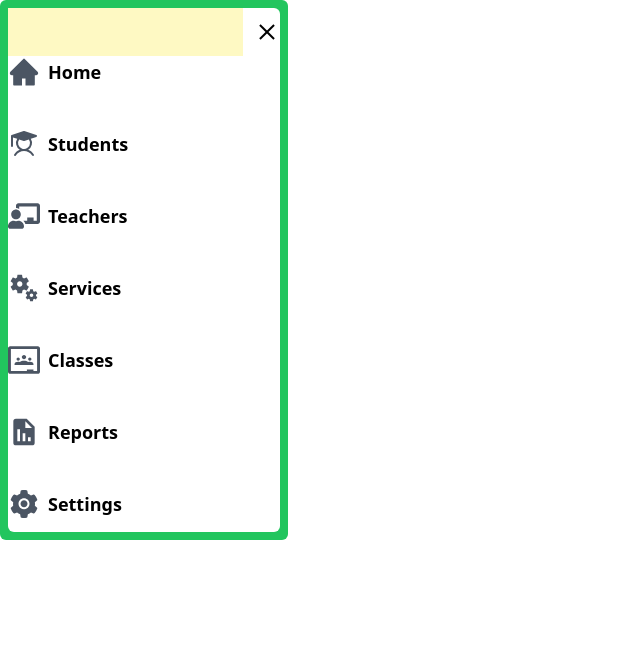
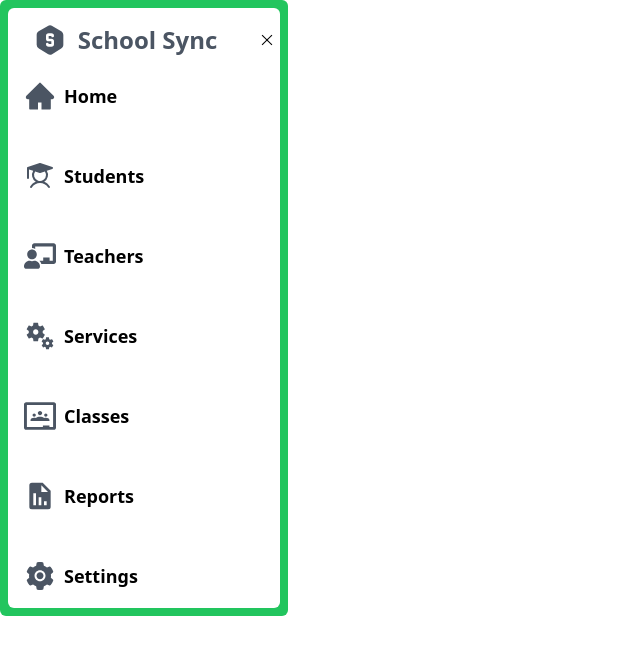
Before and after one commit to HARISHKUMAR023/SchoolMS, a React (Vite) app in the folder client/: page /side in a window 1280 px wide. Shown: the top 654 px of the page, without its empty margins (0-640 px from the left). Built offline with nearby package versions, Linux system fonts and the light colour scheme.

Commit message:
added some features

```diff
--- a/client/src/side/side.tsx
+++ b/client/src/side/side.tsx
@@ -6,98 +6,18 @@ import { FaChalkboardTeacher } from "react-icons/fa";
 import { MdOutlineMiscellaneousServices } from "react-icons/md";
 import { SiGoogleclassroom } from "react-icons/si";
 import { BiSolidReport } from "react-icons/bi";
-
-
-
+import { TbHexagonLetterSFilled } from "react-icons/tb";
 
 const Side = () => {
   const [isExpanded, setIsExpanded] = useState(true);
-  const [showHomeItems, setShowHomeItems] = useState(false);
-  const [showSettingsItems, setShowSettingsItems] = useState(false);
-  const [showStudentItems, setShowStudentItems] = useState(false);
-  const [showTeacherItems, setShowTeacherItems] = useState(false);
-  const [showServiceItems, setShowServiceItems] = useState(false);
-  const [showClassItems, setShowClassItems] = useState(false);
-  const [showReportItems, setShowReportItems] = useState(false);
+  const [activeSection, setActiveSection] = useState(null); // Track active section
 
   const toggleSidebar = () => {
     setIsExpanded(!isExpanded);
   };
 
-  const toggleHomeItems = () => {
-    setShowHomeItems(!showHomeItems);
-    setShowSettingsItems(false);
-    setShowStudentItems(false);
-    setShowTeacherItems(false);
-    setShowServiceItems(false);
-    setShowClassItems(false);
-    setShowReportItems(false);
-    setIsExpanded(true);
-  };
-
-  const toggleSettingsItems = () => {
-    setShowSettingsItems(!showSettingsItems);
-    setShowHomeItems(false);
-    setShowStudentItems(false);
-    setShowTeacherItems(false);
-    setShowServiceItems(false);
-    setShowClassItems(false);
-    setShowReportItems(false);
-    setIsExpanded(true);
-  };
-
-  const toggleStudentItems = () => {
-    setShowStudentItems(!showStudentItems);
-    setShowHomeItems(false);
-    setShowSettingsItems(false);
-    setShowTeacherItems(false);
-    setShowServiceItems(false);
-    setShowClassItems(false);
-    setShowReportItems(false);
-    setIsExpanded(true);
-  };
-
-  const toggleTeacherItems = () => {
-    setShowTeacherItems(!showTeacherItems);
-    setShowHomeItems(false);
-    setShowSettingsItems(false);
-    setShowStudentItems(false);
-    setShowServiceItems(false);
-    setShowClassItems(false);
-    setShowReportItems(false);
-    setIsExpanded(true);
-  };
-
-  const toggleServiceItems = () => {
-    setShowServiceItems(!showServiceItems);
-    setShowHomeItems(false);
-    setShowSettingsItems(false);
-    setShowStudentItems(false);
-    setShowTeacherItems(false);
-    setShowClassItems(false);
-    setShowReportItems(false);
-    setIsExpanded(true);
-  };
-
-  const toggleClassItems = () => {
-    setShowClassItems(!showClassItems);
-    setShowHomeItems(false);
-    setShowSettingsItems(false);
-    setShowStudentItems(false);
-    setShowTeacherItems(false);
-    setShowServiceItems(false);
-    setShowReportItems(false);
-    setIsExpanded(true);
-  };
-
-  const toggleReportItems = () => {
-    setShowReportItems(!showReportItems);
-    setShowHomeItems(false);
-    setShowSettingsItems(false);
-    setShowStudentItems(false);
-    setShowTeacherItems(false);
-    setShowServiceItems(false);
-    setShowClassItems(false);
+  const toggleSection = (sectionId) => {
+    setActiveSection(activeSection === sectionId ? null : sectionId);
     setIsExpanded(true);
   };
 
@@ -106,100 +26,116 @@ const Side = () => {
       <div className={`h-full ${isExpanded ? 'w-72' : 'w-28'} bg-green-500 p-2 rounded-md transition-all duration-300 overflow-y-auto`}>
         <div className="h-full bg-white rounded-md">
 
-          <div id='top' className='flex'>
-            <div className='bg-yellow-100 w-full'></div>
+          <div id='top' className='flex items-center pt-2'>
+            <div className={`w-full  flex items-center justify-center`}>
+              <TbHexagonLetterSFilled className='size-8 text-gray-600' />
+              <p className={`ml-3 text-2xl font-bold text-gray-600 ${isExpanded ? null : 'hidden'} `}>School Sync</p>
+            </div>
             <div className='-mr-[11px] ml-auto'>
               <Hamburger
                   toggled={isExpanded}
                   toggle={toggleSidebar}
-                  size={20}/>
+                  size={14}/>
             </div>
           </div>
 
-          <div id='content' className='flex flex-col justify-center gap-3'>
+          <div id='content' className='flex flex-col justify-center '>
 
+            <div id='home-parent' className={`m-2 p-2 ${activeSection === 'home' ? 'bg-blue-100' : ''} active:bg-blue-100 rounded-md `}>
               <div id='home' className={`${isExpanded ? 'flex-row' : 'flex-col'} flex items-center`}
-              onClick={toggleHomeItems}>
+              onClick={() => toggleSection('home')}>
                 <AiFillHome className='size-8 text-gray-600' />
-                <p className={`${isExpanded ? 'ml-2' : 'mt-2'} font-semibold text-lg`}>Home</p>
+                <p className={`${isExpanded ? 'ml-2 text-lg font-semibold' : 'mt-2 text-lg font-semibold'} ${activeSection === 'home' ? 'text-blue-500' : ''}`}>Home</p>
               </div>
 
-            <div id='slide-down-home' className={`overflow-hidden transition-all duration-300 ${showHomeItems ? 'max-h-40' : 'max-h-0'}`}>
-              <div className="items-center mt-2 gap-2 ml-8">
+              <div id='slide-down-home' className={`overflow-hidden transition-all duration-300 ${activeSection === 'home' ? 'max-h-40' : 'max-h-0'}`}>
+                <div className="items-center mt-1 ml-8">
                   <p className={`${isExpanded ? 'ml-2' : 'hidden'} font-semibold text-lg`}>Dashboard</p>
                   <p className={`${isExpanded ? 'ml-2' : 'hidden'} font-semibold text-lg`}>Employees</p>
                   <p className={`${isExpanded ? 'ml-2' : 'hidden'} font-semibold text-lg`}>Students</p>
                 </div>
               </div>
-
-            <div id='students' className={`${isExpanded ? 'flex-row' : 'flex-col'} flex items-center mt-4`}
-              onClick={toggleStudentItems}>
-                <PiStudentFill className='size-8 text-gray-600' />
-                <p className={`${isExpanded ? 'ml-2' : 'mt-2'} font-semibold text-lg`}>Students</p>
             </div>
 
-            <div id='slide-down-students' className={`overflow-hidden transition-all duration-300 ${showStudentItems ? 'max-h-40' : 'max-h-0'}`}>
+            <div id='students-parent' className={`m-2 p-2 ${activeSection === 'students' ? 'bg-blue-100' : ''} active:bg-blue-100 rounded-md `}>
+              <div id='students' className={`${isExpanded ? 'flex-row' : 'flex-col'} flex items-center mt-4`}
+                onClick={() => toggleSection('students')}>
+                  <PiStudentFill className='size-8 text-gray-600' />
+                  <p className={`${isExpanded ? 'ml-2 text-lg font-semibold' : 'mt-2 text-lg font-semibold'} ${activeSection === 'students' ? 'text-blue-500' : ''}`}>Students</p>
+              </div>
+
+              <div id='slide-down-students' className={`overflow-hidden transition-all duration-300 ${activeSection === 'students' ? 'max-h-40' : 'max-h-0'}`}>
                 <div className="items-center mt-2 gap-2 ml-8">
                   <p className={`${isExpanded ? 'ml-2' : 'hidden'} font-semibold text-lg`}>Attendance</p>
                   <p className={`${isExpanded ? 'ml-2' : 'hidden'} font-semibold text-lg`}>Message</p>
                 </div>
               </div>
-
-            <div id='teachers' className={`${isExpanded ? 'flex-row' : 'flex-col'} flex items-center mt-4`}
-              onClick={toggleTeacherItems}>
-                <FaChalkboardTeacher className='size-8 text-gray-600' />
-                <p className={`${isExpanded ? 'ml-2' : 'mt-2'} font-semibold text-lg`}>Teachers</p>
             </div>
 
-            <div id='slide-down-teachers' className={`overflow-hidden transition-all duration-300 ${showTeacherItems ? 'max-h-40' : 'max-h-0'}`}>
+            <div id='teachers-parent' className={`m-2 p-2 ${activeSection === 'teachers' ? 'bg-blue-100' : ''} active:bg-blue-100 rounded-md `}>
+              <div id='teachers' className={`${isExpanded ? 'flex-row' : 'flex-col'} flex items-center mt-4`}
+                onClick={() => toggleSection('teachers')}>
+                  <FaChalkboardTeacher className='size-8 text-gray-600' />
+                  <p className={`${isExpanded ? 'ml-2 text-lg font-semibold' : 'mt-2 text-lg font-semibold'} ${activeSection === 'teachers' ? 'text-blue-500' : ''}`}>Teachers</p>
+              </div>
+
+              <div id='slide-down-teachers' className={`overflow-hidden transition-all duration-300 ${activeSection === 'teachers' ? 'max-h-40' : 'max-h-0'}`}>
                 <div className="items-center mt-2 gap-2 ml-8">
                   <p className={`${isExpanded ? 'ml-2' : 'hidden'} font-semibold text-lg`}>Overview</p>
                 </div>
               </div>
-
-            <div id='services' className={`${isExpanded ? 'flex-row' : 'flex-col'} flex items-center mt-4`}
-              onClick={toggleServiceItems}>
-                <MdOutlineMiscellaneousServices className='size-8 text-gray-600' />
-                <p className={`${isExpanded ? 'ml-2' : 'mt-2'} font-semibold text-lg`}>Services</p>
             </div>
 
-            <div id='slide-down-services' className={`overflow-hidden transition-all duration-300 ${showServiceItems ? 'max-h-40' : 'max-h-0'}`}>
+            <div id='services-parent' className={`m-2 p-2 ${activeSection === 'services' ? 'bg-blue-100' : ''} active:bg-blue-100 rounded-md `}>
+              <div id='services' className={`${isExpanded ? 'flex-row' : 'flex-col'} flex items-center mt-4`}
+                onClick={() => toggleSection('services')}>
+                  <MdOutlineMiscellaneousServices className='size-8 text-gray-600' />
+                  <p className={`${isExpanded ? 'ml-2 text-lg font-semibold' : 'mt-2 text-lg font-semibold'} ${activeSection === 'services' ? 'text-blue-500' : ''}`}>Services</p>
+              </div>
+
+              <div id='slide-down-services' className={`overflow-hidden transition-all duration-300 ${activeSection === 'services' ? 'max-h-40' : 'max-h-0'}`}>
                 <div className="items-center mt-2 gap-2 ml-8">
                   <p className={`${isExpanded ? 'ml-2' : 'hidden'} font-semibold text-lg`}>Message</p>
                 </div>
               </div>
-
-            <div id='classes' className={`${isExpanded ? 'flex-row' : 'flex-col'} flex items-center mt-4`}
-              onClick={toggleClassItems}>
-                <SiGoogleclassroom className='size-8 text-gray-600' />
-                <p className={`${isExpanded ? 'ml-2' : 'mt-2'} font-semibold text-lg`}>Classes</p>
             </div>
 
-            <div id='slide-down-classes' className={`overflow-hidden transition-all duration-300 ${showClassItems ? 'max-h-40' : 'max-h-0'}`}>
+            <div id='classes-parent' className={`m-2 p-2 ${activeSection === 'classes' ? 'bg-blue-100' : ''} active:bg-blue-100 rounded-md `}>
+              <div id='classes' className={`${isExpanded ? 'flex-row' : 'flex-col'} flex items-center mt-4`}
+                onClick={() => toggleSection('classes')}>
+                  <SiGoogleclassroom className='size-8 text-gray-600' />
+                  <p className={`${isExpanded ? 'ml-2 text-lg font-semibold' : 'mt-2 text-lg font-semibold'} ${activeSection === 'classes' ? 'text-blue-500' : ''}`}>Classes</p>
+              </div>
+
+              <div id='slide-down-classes' className={`overflow-hidden transition-all duration-300 ${activeSection === 'classes' ? 'max-h-40' : 'max-h-0'}`}>
                 <div className="items-center mt-2 gap-2 ml-8">
                   <p className={`${isExpanded ? 'ml-2' : 'hidden'} font-semibold text-lg`}>My Students</p>
                 </div>
               </div>
-
-            <div id='reports' className={`${isExpanded ? 'flex-row' : 'flex-col'} flex items-center mt-4`}
-              onClick={toggleReportItems}>
-                <BiSolidReport className='size-8 text-gray-600' />
-                <p className={`${isExpanded ? 'ml-2' : 'mt-2'} font-semibold text-lg`}>Reports</p>
             </div>
 
-            <div id='slide-down-reports' className={`overflow-hidden transition-all duration-300 ${showReportItems ? 'max-h-40' : 'max-h-0'}`}>
+            <div id='reports-parent' className={`m-2 p-2 ${activeSection === 'reports' ? 'bg-blue-100' : ''} active:bg-blue-100 rounded-md `}>
+              <div id='reports' className={`${isExpanded ? 'flex-row' : 'flex-col'} flex items-center mt-4`}
+                onClick={() => toggleSection('reports')}>
+                  <BiSolidReport className='size-8 text-gray-600' />
+                  <p className={`${isExpanded ? 'ml-2 text-lg font-semibold' : 'mt-2 text-lg font-semibold'} ${activeSection === 'reports' ? 'text-blue-500' : ''}`}>Reports</p>
+              </div>
+
+              <div id='slide-down-reports' className={`overflow-hidden transition-all duration-300 ${activeSection === 'reports' ? 'max-h-40' : 'max-h-0'}`}>
                 <div className="items-center mt-2 gap-2 ml-8">
                   <p className={`${isExpanded ? 'ml-2' : 'hidden'} font-semibold text-lg`}>Overview</p>
                 </div>
               </div>
-
-            <div id='settings' className={`${isExpanded ? 'flex-row' : 'flex-col'} flex items-center mt-4`}
-              onClick={toggleSettingsItems}>
-                <AiFillSetting className='size-8 text-gray-600' />
-                <p className={`${isExpanded ? 'ml-2' : 'mt-2'} font-semibold text-lg`}>Settings</p>
             </div>
 
-            <div id='slide-down-settings' className={`overflow-hidden transition-all duration-300 ${showSettingsItems ? 'max-h-60' : 'max-h-0'}`}>
+            <div id='settings-parent' className={`m-2 p-2 ${activeSection === 'settings' ? 'bg-blue-100' : ''} active:bg-blue-100 rounded-md `}>
+              <div id='settings' className={`${isExpanded ? 'flex-row' : 'flex-col'} flex items-center mt-4`}
+                onClick={() => toggleSection('settings')}>
+                  <AiFillSetting className='size-8 text-gray-600' />
+                  <p className={`${isExpanded ? 'ml-2 text-lg font-semibold' : 'mt-2 text-lg font-semibold'} ${activeSection === 'settings' ? 'text-blue-500' : ''}`}>Settings</p>
+              </div>
+
+              <div id='slide-down-settings' className={`overflow-hidden transition-all duration-300 ${activeSection === 'settings' ? 'max-h-60' : 'max-h-0'}`}>
                 <div className="items-center mt-2 gap-2 ml-8">
                   <p className={`${isExpanded ? 'ml-2' : 'hidden'} font-semibold text-lg`}>Overview</p>
                   <p className={`${isExpanded ? 'ml-2' : 'hidden'} font-semibold text-lg`}>Schedule</p>
@@ -207,6 +143,7 @@ const Side = () => {
                   <p className={`${isExpanded ? 'ml-2' : 'hidden'} font-semibold text-lg`}>User Management</p>
                   <p className={`${isExpanded ? 'ml-2' : 'hidden'} font-semibold text-lg`}>Add User</p>
                   <p className={`${isExpanded ? 'ml-2' : 'hidden'} font-semibold text-lg`}>SchoolSM</p>
+                </div>
               </div>
             </div>
 
```
Lines whose indentation alone changed are shown as unchanged.
